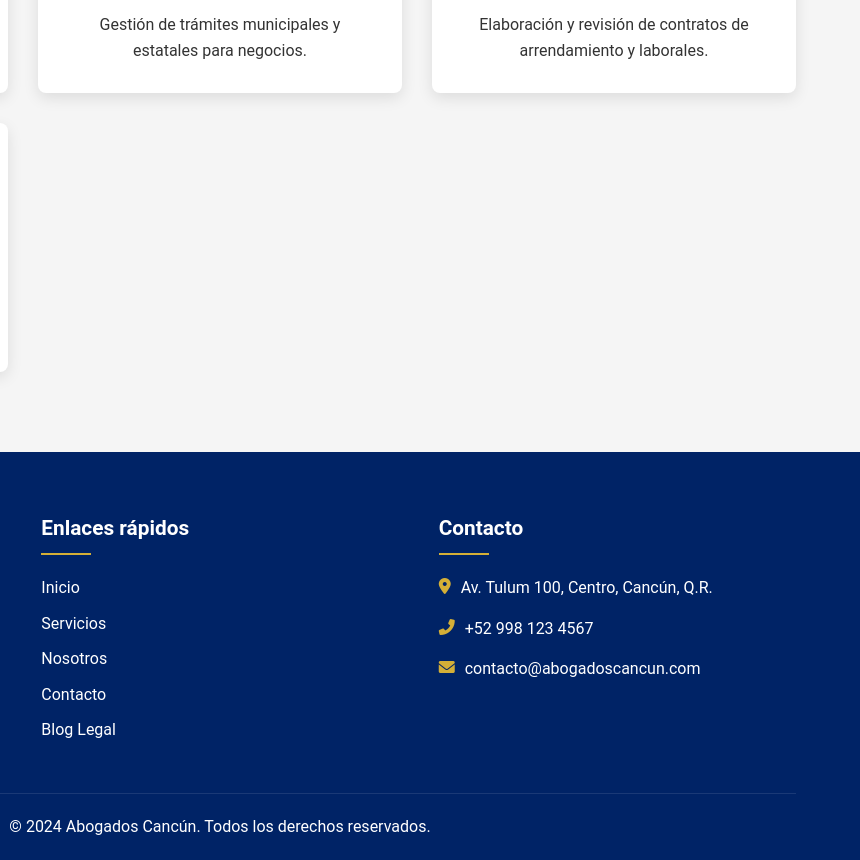
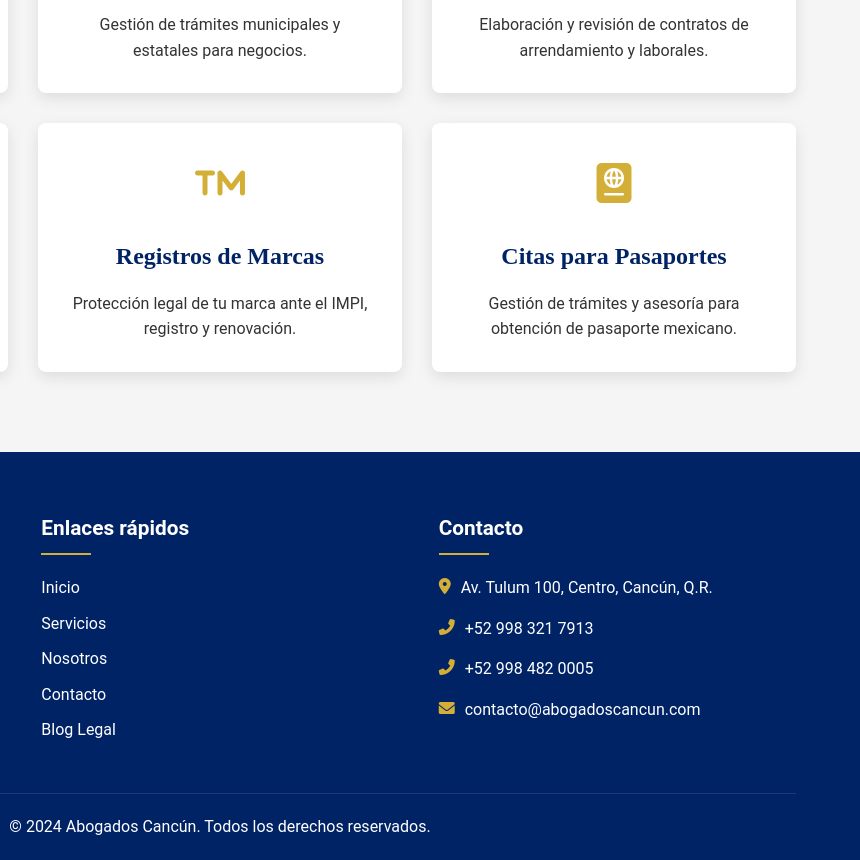
Before and after one commit to ReneSM127/ProyectoAC, a plain HTML site: page index.html in a window 1280 px wide. Shown: the part 1655-2515 px from the top of the page, 420-1280 px from the left. Drawn offline with Linux system fonts and the light colour scheme.

Commit message:
2 servicios nuevos

```diff
--- a/index.html
+++ b/index.html
@@ -1,5 +1,6 @@
 <!DOCTYPE html>
 <html lang="es">
+
 <head>
     <meta charset="UTF-8">
     <meta name="viewport" content="width=device-width, initial-scale=1.0">
@@ -7,6 +8,7 @@
     <link rel="stylesheet" href="https://cdnjs.cloudflare.com/ajax/libs/font-awesome/6.0.0-beta3/css/all.min.css">
     <link rel="stylesheet" href="./styles.css">
 </head>
+
 <body>
     <!-- Header -->
     <header>
@@ -131,6 +133,23 @@
                     <h3>Defensoría Animal</h3>
                     <p>Protección legal para animales y asesoría en casos de maltrato.</p>
                 </div>
+                <!-- Servicio 11 - Registros de Marcas -->
+                <div class="servicio-card">
+                    <div class="servicio-icon">
+                        <i class="fas fa-trademark"></i>
+                    </div>
+                    <h3>Registros de Marcas</h3>
+                    <p>Protección legal de tu marca ante el IMPI, registro y renovación.</p>
+                </div>
+
+                <!-- Servicio 12 - Citas para Pasaportes -->
+                <div class="servicio-card">
+                    <div class="servicio-icon">
+                        <i class="fas fa-passport"></i>
+                    </div>
+                    <h3>Citas para Pasaportes</h3>
+                    <p>Gestión de trámites y asesoría para obtención de pasaporte mexicano.</p>
+                </div>
             </div>
         </div>
     </section>
@@ -172,8 +191,13 @@
                         </div>
                         <div class="contact-item">
                             <i class="fas fa-phone-alt"></i>
-                            <span>+52 998 123 4567</span>
+                            <span>+52 998 321 7913</span>
                         </div>
+                        <div class="contact-item">
+                            <i class="fas fa-phone-alt"></i>
+                            <span>+52 998 482 0005</span>
+                        </div>
+
                         <div class="contact-item">
                             <i class="fas fa-envelope"></i>
                             <span>contacto@abogadoscancun.com</span>
@@ -189,8 +213,9 @@
     </footer>
 
     <!-- WhatsApp Float -->
-    <a href="https://wa.me/529981234567" class="whatsapp-float" target="_blank">
+    <a href="https://wa.me/529983217913" class="whatsapp-float" target="_blank">
         <i class="fab fa-whatsapp"></i>
     </a>
 </body>
+
 </html>
```
